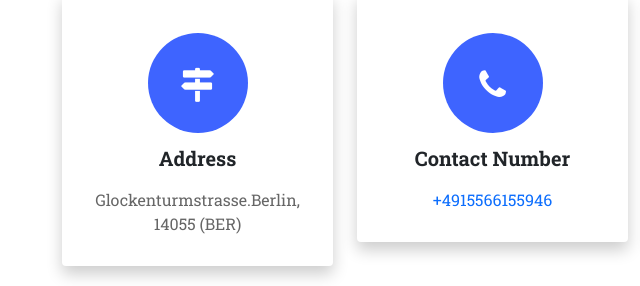
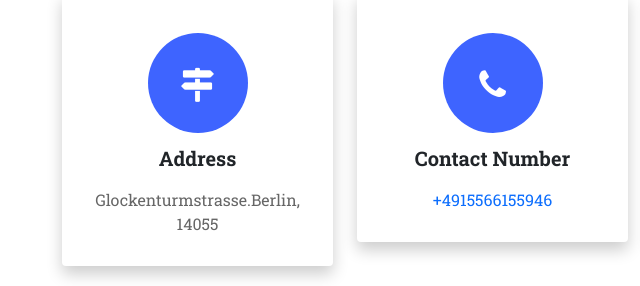
Before and after one commit to kunalshridhar1/kunalshridhar.github.io, a plain HTML site: page index.html in a window 1280 px wide. Shown: the part 5128-5414 px from the top of the page, 0-640 px from the left. Drawn offline with nearby package versions, Linux system fonts and the light colour scheme.

Commit message:
Update index.html

```diff
--- a/index.html
+++ b/index.html
@@ -324,7 +324,7 @@
                                 <div class="card-circle-icon"><i class="fa fa-map-signs" aria-hidden="true"></i></div>
                             </div>
                             <div class="card-heading">Address</div>
-                            <div class="card-para">Glockenturmstrasse.Berlin, 14055 (BER)</div>
+                            <div class="card-para">Glockenturmstrasse.Berlin, 14055 </div>
                         </div>
                     </div>
                 </div>
```
